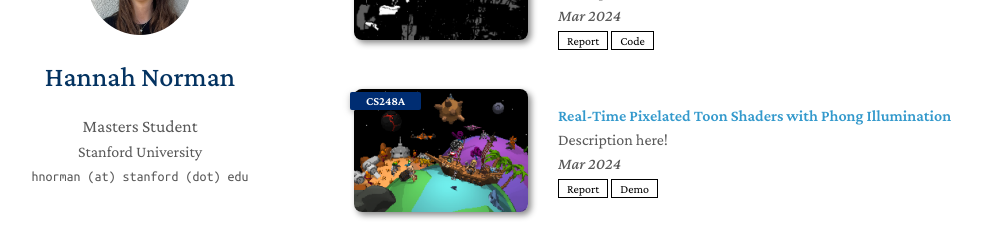
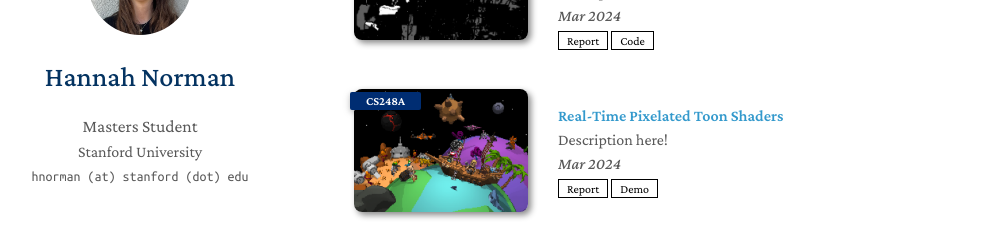
Before and after one commit to hnorm0629/portfolio, a Jekyll site: the page built from index.md, in a window 1280 px wide and 900 px high, scrolled down 823 px, cut to the strip 25-406 px from the top of the window. Shown: the part 128-360 px from the top of the strip, without its empty margins (136-1123 px from the left). Built offline with Jekyll 4.4.1, drawn with Linux system fonts in a browser that asks for light colours; nearby versions of some CDN libraries; a style sheet for code colours, icons or effects is not loaded; our own code applies the rules of GitHub Pages for plain Markdown files.

Commit message:
Update projects.yml

```diff
--- a/_data/projects.yml
+++ b/_data/projects.yml
@@ -24,7 +24,7 @@ main:
     code: https://github.com/sagems/pineapple_classification
     image: ./assets/img/cs131_img.png
 
-  - title: "Real-Time Pixelated Toon Shaders with Phong Illumination"
+  - title: "Real-Time Pixelated Toon Shaders"
     description: Description here!
     course: CS248A
     date: Mar 2024
```
